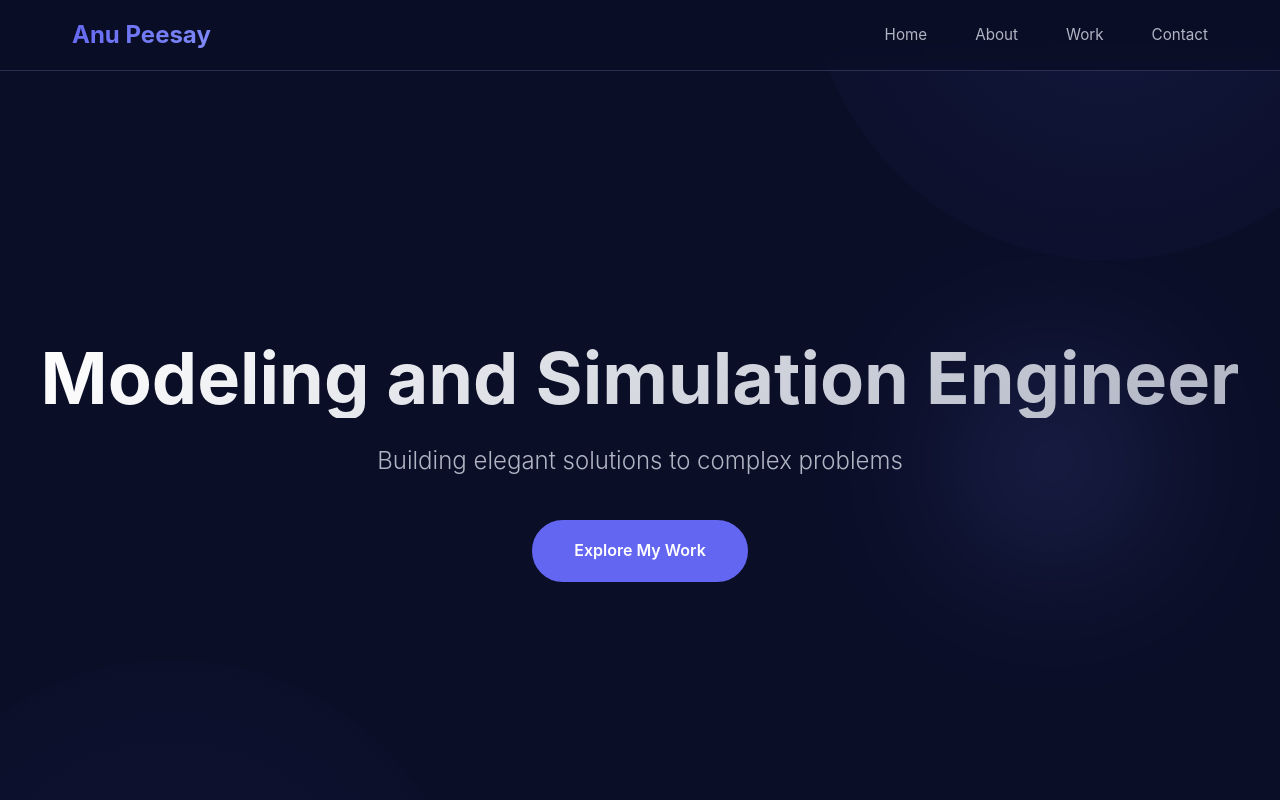
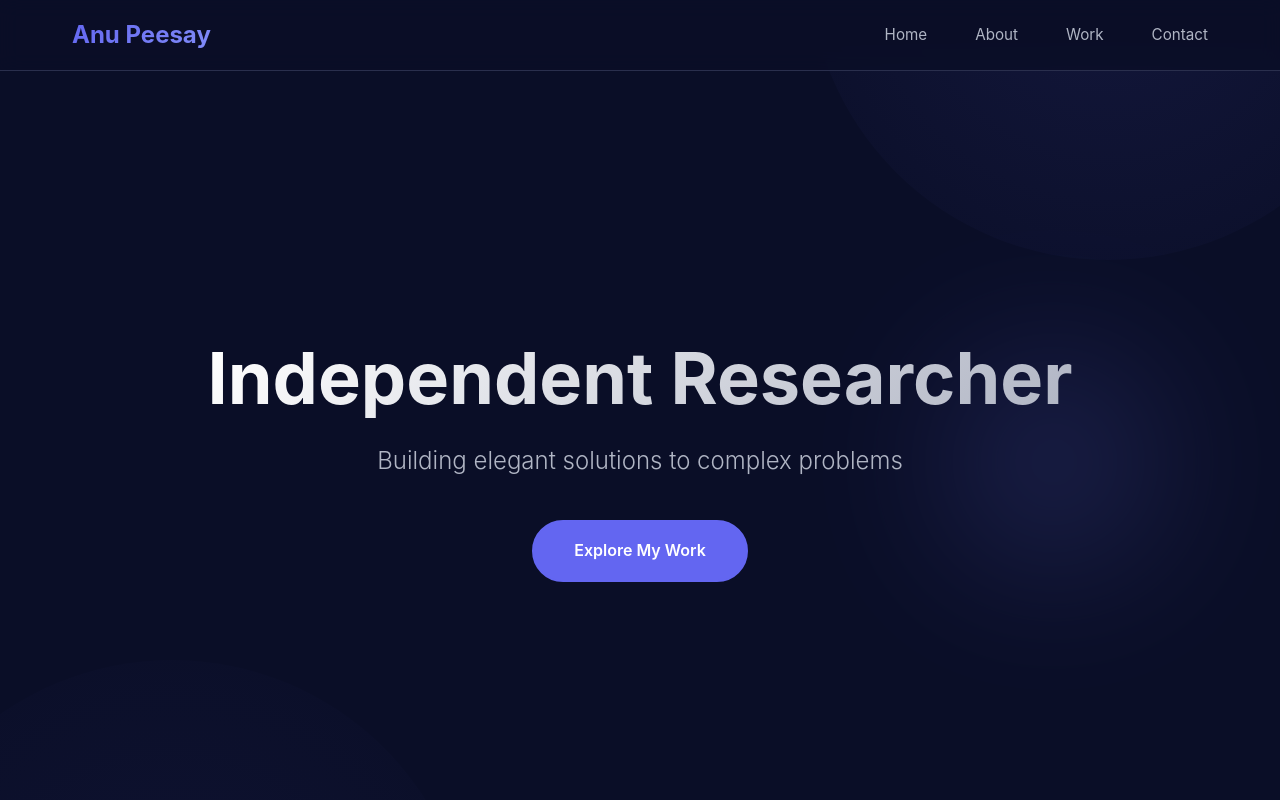
Before and after one commit to anupeesay10/Personal-Website, a website built with Vite: page index.html in a window 1280 px wide. Shown: the top 800 px of the page. Built offline with nearby package versions, Linux system fonts and the light colour scheme.

Commit message:
changed title

```diff
--- a/index.html
+++ b/index.html
@@ -28,7 +28,7 @@
     <!-- Hero Section -->
     <section id="home" class="hero">
         <div class="hero-content">
-            <h1 class="hero-title">Modeling and Simulation Engineer</h1>
+            <h1 class="hero-title">Independent Researcher</h1>
             <p class="hero-subtitle">Building elegant solutions to complex problems</p>
             <a href="#work" class="cta-button">Explore My Work</a>
         </div>
```
